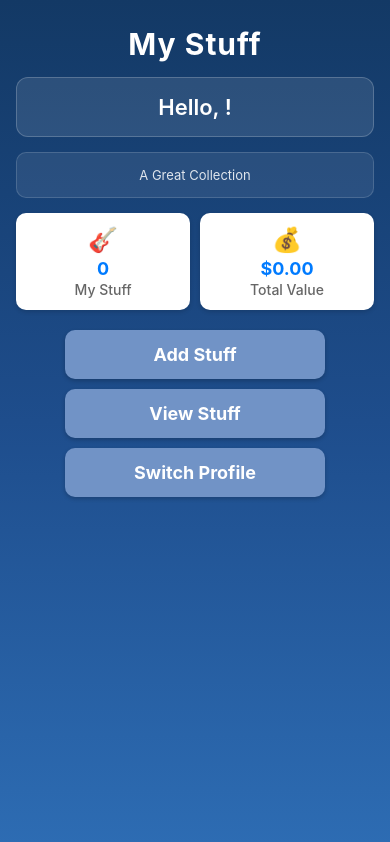
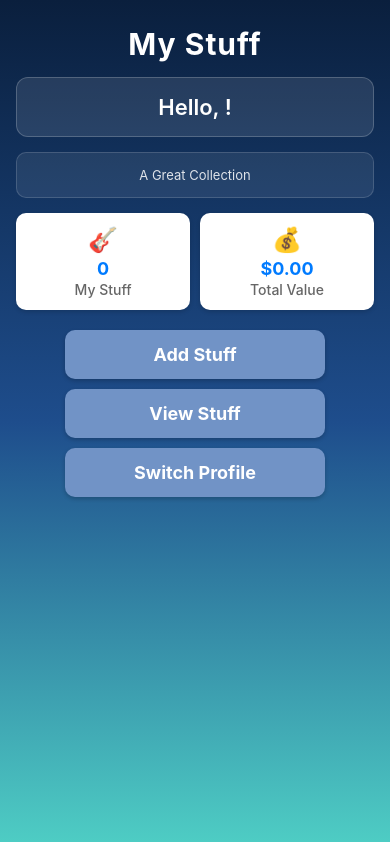
Before and after one commit to dps3ven/my_stuff, a React Native app: screen /Dashboard in a window 390 px wide. Built offline with nearby package versions, Linux system fonts and the light colour scheme.

Commit message:
gradient descent

```diff
--- a/screens/DashboardScreen.js
+++ b/screens/DashboardScreen.js
@@ -39,7 +39,7 @@ export default function DashboardScreen({ navigation }) {
 
   return (
     <LinearGradient
-      colors={['#133965', '#1e4d8c', '#2d6cb3']}
+      colors={['#0a1f3d', '#1e4d8c', '#4ECDC4']}
       style={styles.container}
     >
       <ScrollView
```
